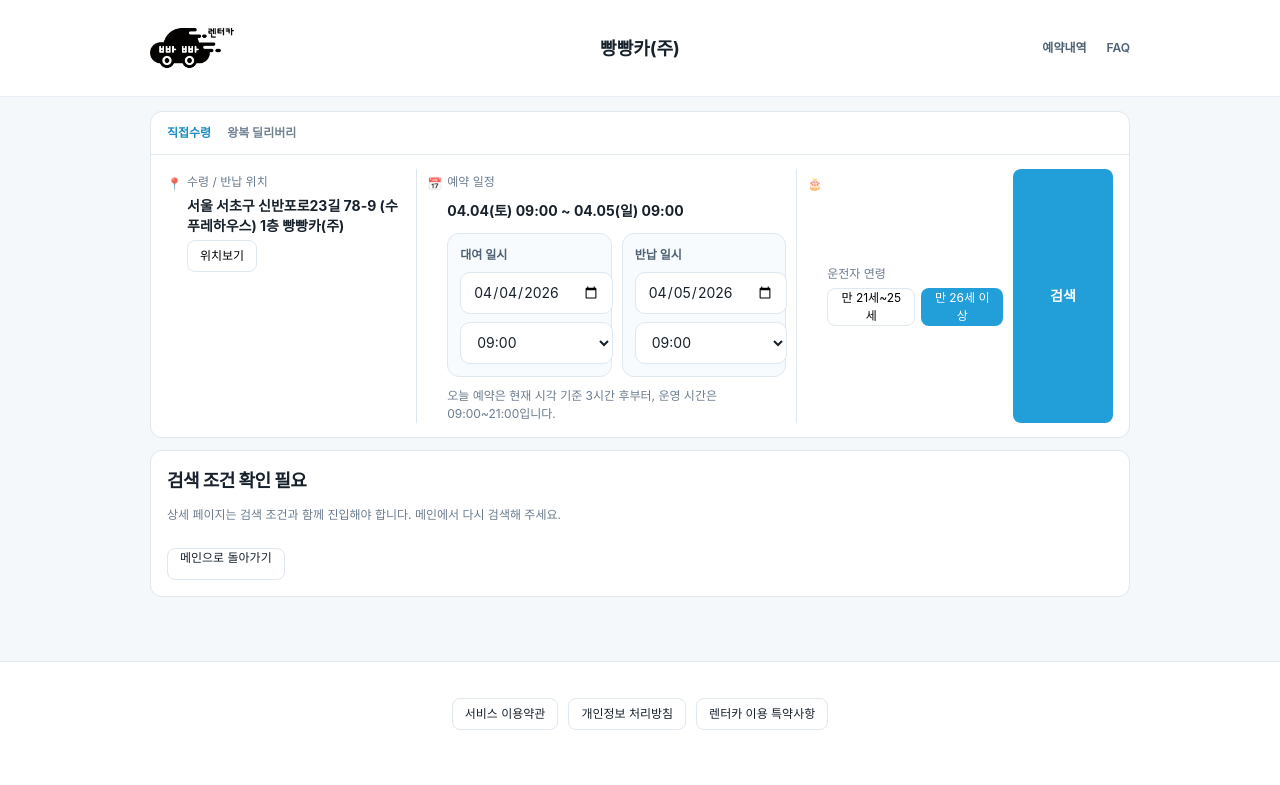
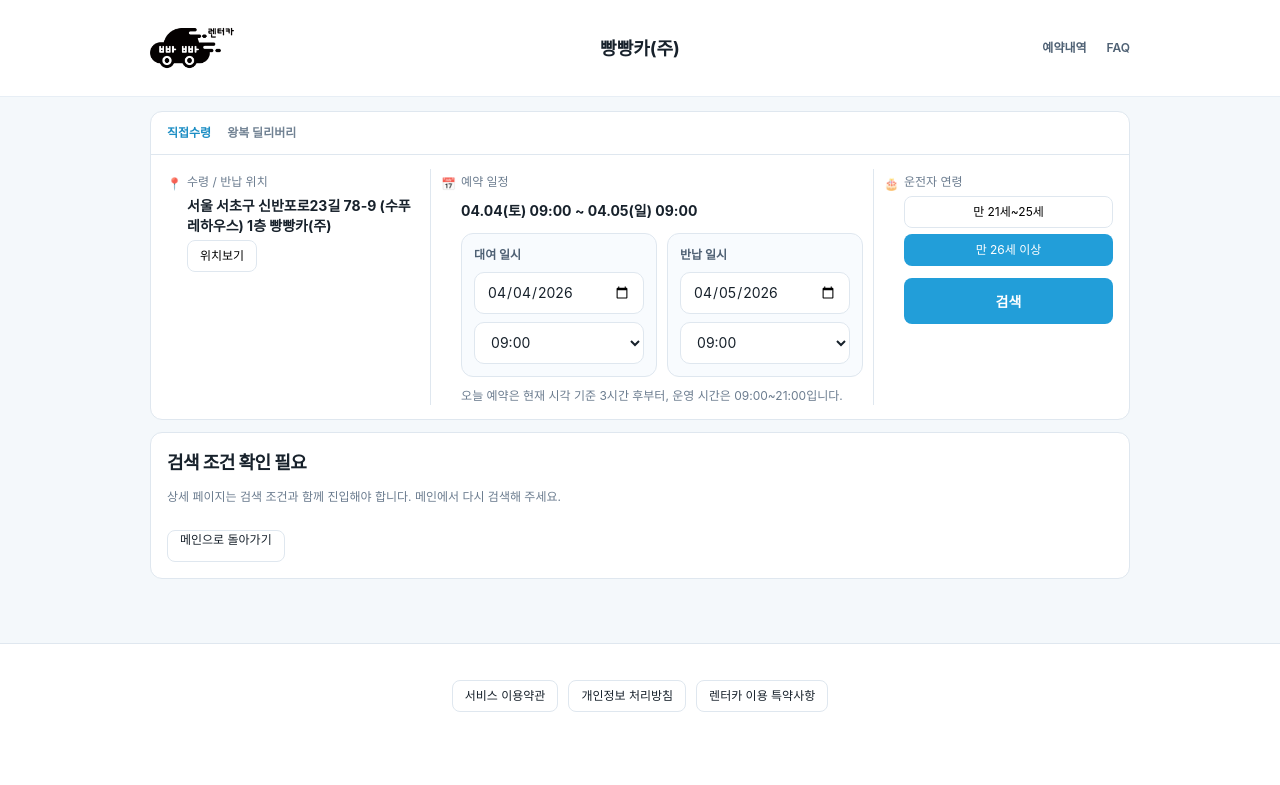
Before and after one commit to otang00/premove-clone, a React (Vite) app: page /cars/1 in a window 1280 px wide. Shown: the top 785 px of the page. Built offline with nearby package versions, Linux system fonts and the light colour scheme.

Commit message:
docs: lock detail searchbox redesign plan

```diff
--- a/src/components/SearchBox.jsx
+++ b/src/components/SearchBox.jsx
@@ -163,10 +163,11 @@
           <p className="schedule-note">오늘 예약은 현재 시각 기준 3시간 후부터, 운영 시간은 09:00~21:00입니다.</p>
         </div>
         <div className="divider" />
-        <div className="field age-field">
+        <div className="field schedule-field action-field">
           <span className="field-icon">🎂</span>
           <span className="field-label">운전자 연령</span>
-          <div className="age-buttons">
+          <div className="action-panel">
+            <div className="age-buttons action-age-buttons">
               <button
                 className={searchState.driverAge === 21 ? 'primary' : 'ghost'}
                 onClick={() => updateSearchState({ driverAge: 21 })}
@@ -180,8 +181,9 @@
                 만 26세 이상
               </button>
             </div>
+            <button className="search-submit action-submit" onClick={goSearch}>검색</button>
           </div>
-        <button className="search-submit square" onClick={goSearch}>검색</button>
+        </div>
       </div>
     </section>
   )
--- a/src/styles.css
+++ b/src/styles.css
@@ -190,7 +190,7 @@
   padding: 14px var(--card-padding);
 }
 .schedule-search-grid {
-  grid-template-columns: 1.1fr 1px 1.65fr 1px 0.9fr 100px;
+  grid-template-columns: 1.05fr 1px 1.75fr 1px 0.95fr;
   align-items: stretch;
 }
 .field {
@@ -249,6 +249,24 @@
 .divider { width: 1px; background: var(--border); height: 44px; }
 .schedule-search-grid .divider { align-self: stretch; height: auto; }
 .age-buttons { display: flex; gap: 6px; }
+.action-field {
+  justify-content: flex-start;
+}
+.action-panel {
+  display: flex;
+  flex-direction: column;
+  gap: 12px;
+}
+.action-age-buttons {
+  flex-direction: column;
+}
+.action-age-buttons button {
+  width: 100%;
+  justify-content: center;
+}
+.action-submit {
+  width: 100%;
+}
 .ghost,
 .primary {
   min-height: var(--btn-h-sm);
```
Also changed, not shown: 3 other files (tests, documents, lock files or other folders). Lines whose indentation alone changed are shown as unchanged.
